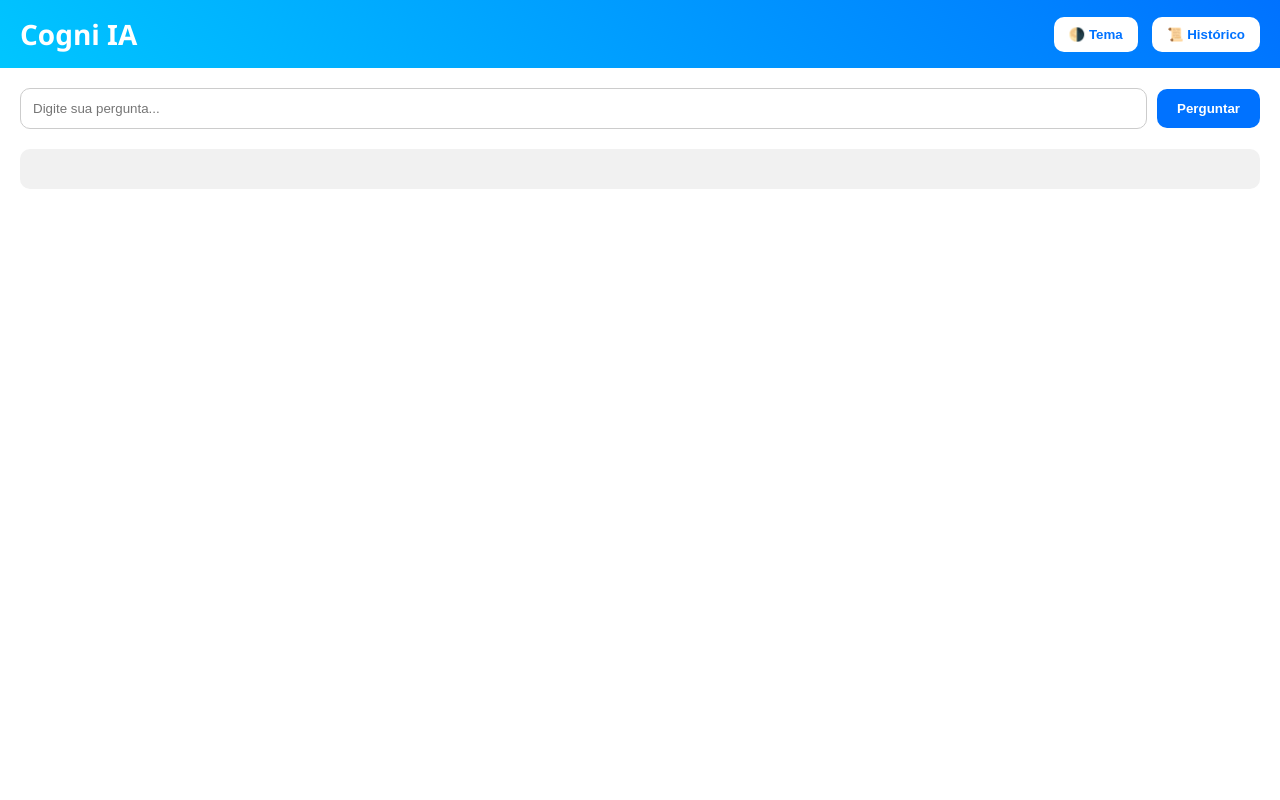
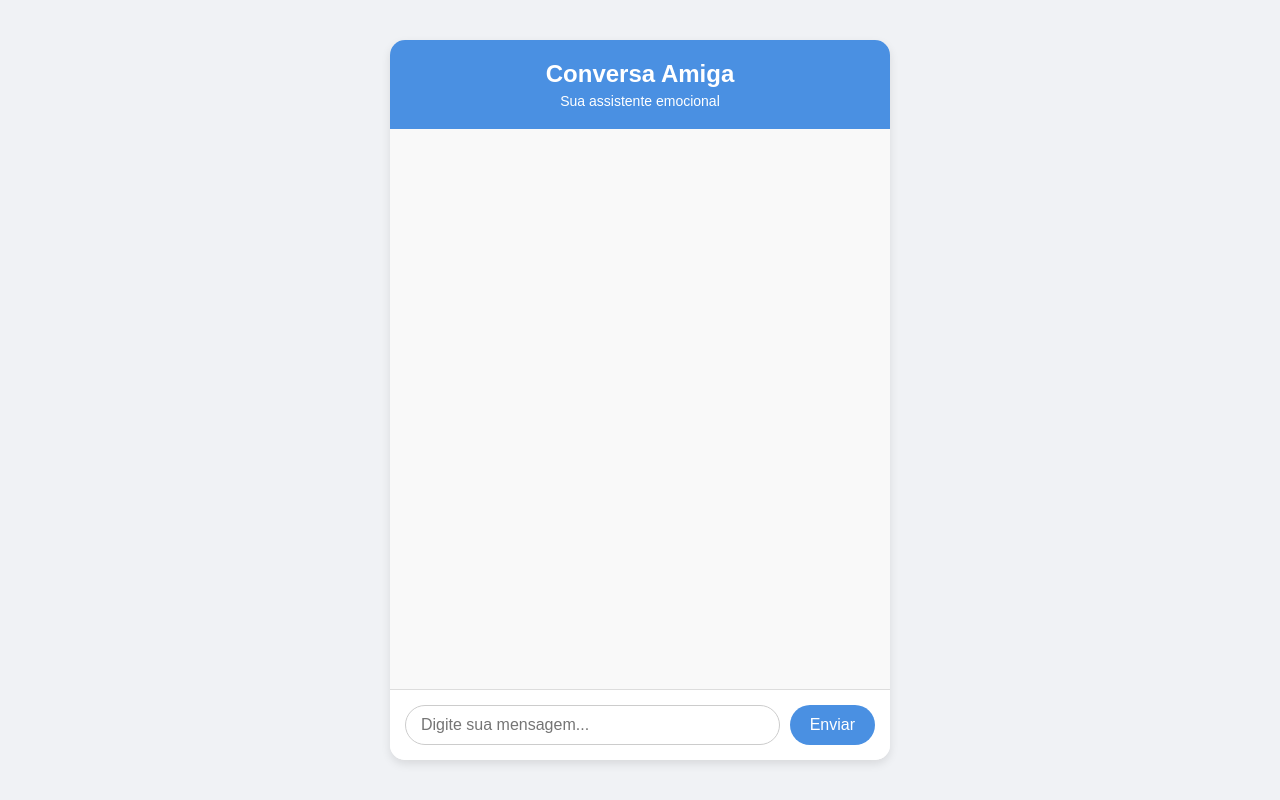
Before and after one commit to brenuuzz7/Cogni-IAA, a FastAPI app: page / in a window 1280 px wide. Run offline with FastAPI, Linux system fonts and the light colour scheme.

Commit message:
Melhorias no layout e nas respostas emocionais

```diff
--- a/app.py
+++ b/app.py
@@ -1,62 +1,44 @@
 from fastapi import FastAPI, Request, Form
-from fastapi.responses import HTMLResponse
+from fastapi.responses import RedirectResponse
+from fastapi.templating import Jinja2Templates
 from fastapi.staticfiles import StaticFiles
-from fastapi.templating import Jinja2Templates
-import wikipedia
-import sympy
-import datetime
-import re
+import random
 
 app = FastAPI()
 
-# Corrigido: considerar que estamos dentro da pasta 'bot'
+templates = Jinja2Templates(directory="templates")
 app.mount("/static", StaticFiles(directory="static"), name="static")
-templates = Jinja2Templates(directory="templates")
 
-# Histórico de perguntas
+# Histórico das mensagens
 historico = []
 
-# Definir idioma do Wikipedia
-wikipedia.set_lang('pt')
+# Função para gerar respostas emocionais
+def gerar_resposta(pergunta):
+    respostas_positivas = [
+        "Entendo como você se sente. 💬",
+        "Estou aqui para te ouvir, conte comigo! 🤗",
+        "Pode falar, estou te acompanhando. ✨",
+        "Se precisar desabafar, estou aqui. 💖",
+        "Você é mais forte do que imagina. 🌟"
+    ]
+    respostas_gerais = [
+        "Que interessante! Me fale mais sobre isso. 😊",
+        "E como isso faz você se sentir?",
+        "Estou curioso para saber mais.",
+        "Isso parece importante para você."
+    ]
+    respostas = respostas_positivas + respostas_gerais
+    return random.choice(respostas)
 
-@app.get("/", response_class=HTMLResponse)
+@app.get("/")
 async def read_root(request: Request):
     return templates.TemplateResponse("index.html", {"request": request, "historico": historico})
 
-@app.post("/perguntar", response_class=HTMLResponse)
-async def perguntar(request: Request, pergunta: str = Form(...)):
-    resposta = gerar_resposta(pergunta)
-    historico.append({"pergunta": pergunta, "resposta": resposta})
-    return templates.TemplateResponse("index.html", {"request": request, "resposta": resposta, "historico": historico})
-
-def gerar_resposta(pergunta):
-    pergunta_lower = pergunta.lower()
-
-    # Se for uma operação matemática
-    if any(op in pergunta_lower for op in ["+", "-", "*", "/", "x", "dividido", "multiplicado", "somado", "subtraído"]):
-        try:
-            expressao = pergunta_lower
-            expressao = expressao.replace('x', '*').replace('dividido por', '/').replace('multiplicado por', '*').replace('mais', '+').replace('menos', '-')
-            resultado = sympy.sympify(expressao)
-            return f"O resultado é: {resultado}"
-        except:
-            return "Não consegui entender sua operação matemática."
-
-    # Datas de eventos famosos
-    if "copa do mundo" in pergunta_lower:
-        return "A próxima Copa do Mundo de Futebol Masculino será em 2026, sediada nos EUA, Canadá e México."
-    if "olimpíadas" in pergunta_lower:
-        return "As próximas Olimpíadas de Verão serão em Paris, em 2024."
-
-    # Consultar Wikipedia
-    try:
-        resumo = wikipedia.summary(pergunta, sentences=2)
-        return resumo
-    except wikipedia.exceptions.DisambiguationError as e:
-        return f"Seja mais específico. Você quis dizer: {', '.join(e.options[:5])}?"
-    except wikipedia.exceptions.PageError:
-        pass
-
-    # Respostas padrões
-    return "Desculpe, não encontrei uma resposta precisa para isso."
-    # Atualização manual para forçar push
+@app.post("/send")
+async def send_message(request: Request, pergunta: str = Form(...)):
+    pergunta = pergunta.strip()
+    if pergunta:
+        historico.append({"texto": pergunta, "tipo": "usuario"})
+        resposta = gerar_resposta(pergunta)
+        historico.append({"texto": resposta, "tipo": "bot"})
+    return RedirectResponse("/", status_code=303)
--- a/static/style.css
+++ b/static/style.css
@@ -1,114 +1,104 @@
-body {
-    font-family: 'Segoe UI', Tahoma, Geneva, Verdana, sans-serif;
+/* Reset básico */
+* {
     margin: 0;
     padding: 0;
+    box-sizing: border-box;
+}
+
+body {
+    background: #f0f2f5;
+    font-family: 'Arial', sans-serif;
+    display: flex;
+    align-items: center;
+    justify-content: center;
     min-height: 100vh;
-    background-color: white;
-    color: black;
-    transition: all 0.4s ease;
+    padding: 20px;
+}
+
+.chat-container {
+    background: #ffffff;
+    width: 100%;
+    max-width: 500px;
+    height: 90vh;
+    border-radius: 15px;
+    box-shadow: 0px 4px 10px rgba(0,0,0,0.1);
     display: flex;
     flex-direction: column;
+    overflow: hidden;
 }
 
 header {
-    background: linear-gradient(45deg, #00c6ff, #0072ff);
-    padding: 15px 20px;
-    display: flex;
-    justify-content: space-between;
-    align-items: center;
-    color: white;
+    background: #4a90e2;
+    padding: 20px;
+    text-align: center;
+    color: #fff;
 }
 
 header h1 {
-    margin: 0;
-    font-size: 28px;
+    margin-bottom: 5px;
+    font-size: 24px;
 }
 
-.botoes button {
-    background: white;
-    color: #0072ff;
-    border: none;
-    padding: 10px 15px;
-    margin-left: 10px;
-    border-radius: 10px;
-    font-weight: bold;
-    cursor: pointer;
-    transition: background 0.3s, color 0.3s;
+header p {
+    font-size: 14px;
 }
 
-.botoes button:hover {
-    background: #0072ff;
-    color: white;
+.chat-box {
+    flex: 1;
+    padding: 20px;
+    overflow-y: auto;
+    background: #f9f9f9;
 }
 
-main {
-    flex: 1;
-    padding: 20px;
+.message {
+    margin-bottom: 15px;
+    padding: 10px 15px;
+    border-radius: 10px;
+    max-width: 80%;
+    word-wrap: break-word;
+    line-height: 1.4;
+    font-size: 16px;
 }
 
-form {
-    display: flex;
-    align-items: center;
-    gap: 10px;
-    margin-bottom: 20px;
+.message.usuario {
+    background: #daf1da;
+    align-self: flex-end;
+    text-align: right;
 }
 
-input[type="text"] {
-    flex: 1;
-    padding: 12px;
-    border-radius: 10px;
-    border: 1px solid #ccc;
+.message.bot {
+    background: #e6ecf5;
+    align-self: flex-start;
 }
 
-button[type="submit"] {
-    background-color: #0072ff;
-    color: white;
-    border: none;
-    padding: 12px 20px;
-    border-radius: 10px;
-    cursor: pointer;
-    font-weight: bold;
+.input-area {
+    display: flex;
+    padding: 15px;
+    border-top: 1px solid #ddd;
+    background: #fff;
 }
 
-button[type="submit"]:hover {
-    background-color: #005bb5;
+.input-area input {
+    flex: 1;
+    padding: 10px 15px;
+    border: 1px solid #ccc;
+    border-radius: 25px;
+    font-size: 16px;
+    outline: none;
 }
 
-.resposta {
-    background: #f1f1f1;
-    padding: 20px;
-    border-radius: 10px;
+.input-area button {
+    margin-left: 10px;
+    padding: 10px 20px;
+    background: #4a90e2;
+    color: #fff;
+    border: none;
+    border-radius: 25px;
+    cursor: pointer;
+    font-size: 16px;
+    transition: background 0.3s;
 }
 
-#historico {
-    margin-top: 20px;
-    background: #e0e0e0;
-    padding: 20px;
-    border-radius: 10px;
+.input-area button:hover {
+    background: #357ab8;
 }
-
-.dark-mode {
-    background-color: #121212;
-    color: white;
-}
-
-.dark-mode header {
-    background: linear-gradient(45deg, #0f2027, #203a43, #2c5364);
-}
-
-.dark-mode .botoes button {
-    background: black;
-    color: white;
-}
-
-.dark-mode main {
-    background-color: #1e1e1e;
-}
-
-.dark-mode .resposta {
-    background: #2c2c2c;
-}
-
-.dark-mode #historico {
-    background: #333;
-}
--- a/templates/index.html
+++ b/templates/index.html
@@ -2,61 +2,29 @@
 <html lang="pt-BR">
 <head>
     <meta charset="UTF-8">
-    <title>Cogni IA</title>
+    <meta name="viewport" content="width=device-width, initial-scale=1.0">
+    <title>Conversa Amiga</title>
     <link rel="stylesheet" href="/static/style.css">
 </head>
-<body class="{{ tema|default('light-mode') }}">
-    <header>
-        <h1>Cogni IA</h1>
-        <div class="botoes">
-            <button id="modo-btn" onclick="alternarModo()">🌗 Tema</button>
-            <button id="historico-btn" onclick="mostrarHistorico()">📜 Histórico</button>
-        </div>
-    </header>
+<body>
+    <div class="chat-container">
+        <header>
+            <h1>Conversa Amiga</h1>
+            <p>Sua assistente emocional</p>
+        </header>
 
-    <main>
-        <form action="/perguntar" method="post" onsubmit="salvarTema()">
-            <input type="text" name="pergunta" placeholder="Digite sua pergunta..." required>
-            <button type="submit">Perguntar</button>
-            <input type="hidden" id="tema" name="tema" value="{{ tema|default('light-mode') }}">
-        </form>
-
-        <div class="resposta">
-            {% if resposta %}
-                <h2>Pergunta:</h2> <p>{{ pergunta }}</p>
-                <h2>Resposta:</h2> <p>{{ resposta }}</p>
-            {% endif %}
+        <div class="chat-box" id="chat-box">
+            {% for msg in historico %}
+                <div class="message {{ msg['tipo'] }}">
+                    {{ msg['texto'] }}
+                </div>
+            {% endfor %}
         </div>
 
-        <div id="historico" style="display:none;">
-            <h2>Histórico:</h2>
-            <ul>
-                {% for pergunta, resposta in historico %}
-                    <li><strong>{{ pergunta }}</strong>: {{ resposta }}</li>
-                {% endfor %}
-            </ul>
-        </div>
-    </main>
-
-    <script>
-        function alternarModo() {
-            document.body.classList.toggle("dark-mode");
-            document.body.classList.toggle("light-mode");
-            document.getElementById('tema').value = document.body.classList.contains('dark-mode') ? 'dark-mode' : 'light-mode';
-        }
-
-        function mostrarHistorico() {
-            var historicoDiv = document.getElementById("historico");
-            if (historicoDiv.style.display === "none") {
-                historicoDiv.style.display = "block";
-            } else {
-                historicoDiv.style.display = "none";
-            }
-        }
-
-        function salvarTema() {
-            document.getElementById('tema').value = document.body.classList.contains('dark-mode') ? 'dark-mode' : 'light-mode';
-        }
-    </script>
+        <form class="input-area" method="post" action="/send">
+            <input type="text" name="pergunta" placeholder="Digite sua mensagem..." autocomplete="off" required>
+            <button type="submit">Enviar</button>
+        </form>
+    </div>
 </body>
 </html>
```
